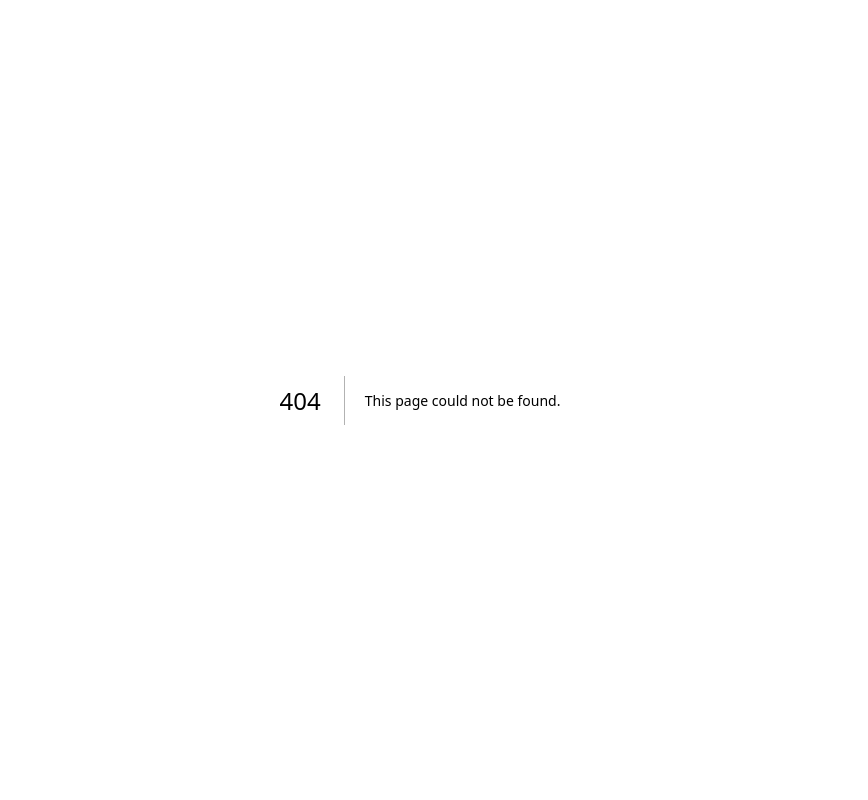
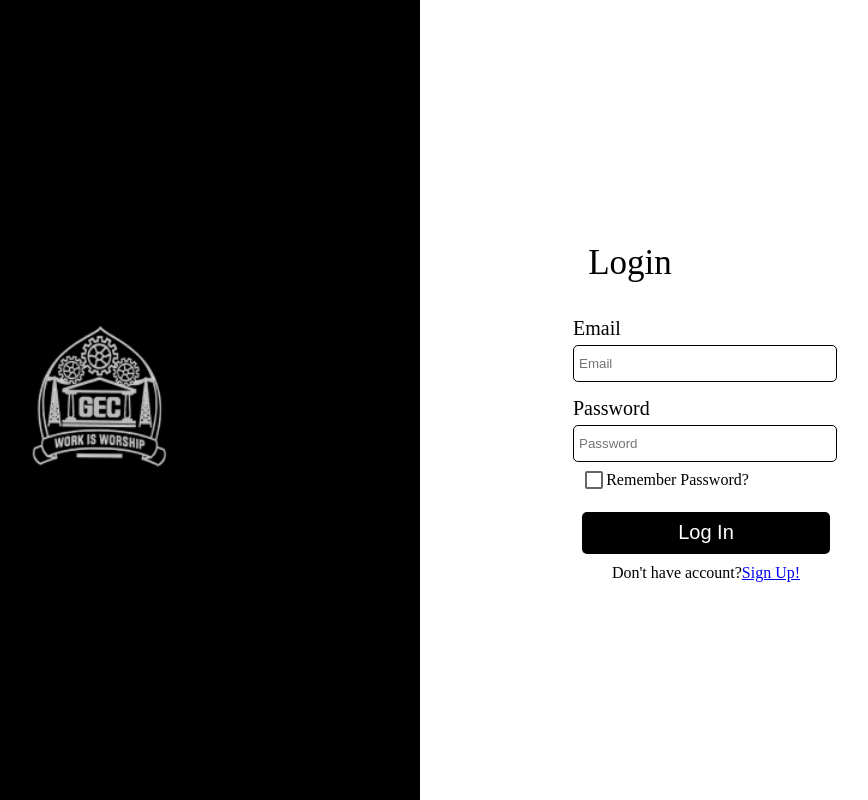
Before and after one commit to zeus11011/BeFrontend, a Next.js app: page /login in a window 1280 px wide. Before the commit this address had no page. Shown: the whole page, without its empty margins (220-1088 px from the left). Built offline with nearby package versions, Linux system fonts and the light colour scheme.

Commit message:
login page done

```diff
--- /dev/null
+++ b/pages/login/index.js
@@ -0,0 +1,63 @@
+import React from "react";
+import styles from "../../styles/Login.module.scss";
+import Image from "next/image";
+import { Checkbox } from "@mui/material";
+import Link from "next/link";
+function login() {
+  return (
+    <div className={styles.main}>
+      <div className={styles.container}>
+        <Image src={"/gec.png"} height={150} width={180} />
+      </div>
+      <div className={styles.container2}>
+        <div className={styles.h1container}>
+          <h1 className={styles.h1}> Login</h1>
+        </div>
+        <div className={styles.box}>
+          <div className={styles.box2}>
+            <h2 className={styles.h2}>Email</h2>
+            <input
+              type="email"
+              name="email"
+              placeholder="Email"
+              className={styles.textfiled}
+            ></input>
+          </div>
+        </div>
+
+        <div className={styles.box}>
+          <div className={styles.box2}>
+            <h2 className={styles.h2}>Password</h2>
+            <input
+              type="password"
+              name="email"
+              placeholder="Password"
+              className={styles.textfiled}
+            ></input>
+          </div>
+        </div>
+        <div className={styles.box5}>
+          <Checkbox
+            label="checkbox"
+            value="true"
+            onChange=""
+            className={styles.checkbox}
+          ></Checkbox>
+          Remember Password?
+        </div>
+
+        <div className={styles.box4}>
+          <button name="login" onClick="" className={styles.button}>
+            Log In
+          </button>
+          <div className={styles.box3}>
+            {"Don't have account? "}
+            <Link href="/"> {"Sign Up!"}</Link>
+          </div>
+        </div>
+      </div>
+    </div>
+  );
+}
+
+export default login;
--- /dev/null
+++ b/styles/Login.module.scss
@@ -0,0 +1,130 @@
+.main {
+  display: flex;
+  flex-direction: row;
+  min-height: 100vh;
+  width: 100vw;
+}
+
+.cont {
+  min-height: 100vh;
+  height: 100%;
+  width: 82%;
+}
+.container {
+  width: 50%;
+  height: 100vh;
+  background-color: black;
+  display: flex;
+  justify-content: center;
+  align-items: center;
+  flex-direction: row;
+}
+
+.container2 {
+  width: 50%;
+  height: 100vh;
+  background-color: white;
+  display: flex;
+  justify-content: center;
+  align-items: center;
+  flex-direction: column;
+}
+
+.h1 {
+  display: flex;
+  justify-content: flex-start;
+  width: 100%;
+  font-family: "Montserrat";
+  font-style: normal;
+  font-weight: 500;
+  font-size: 35px;
+  line-height: 43px;
+  color: #000000;
+}
+
+.h2 {
+  display: flex;
+  justify-content: flex-start;
+  width: 100%;
+  font-family: "Montserrat";
+  font-style: normal;
+  font-weight: 500;
+  font-size: 20px;
+  line-height: 43px;
+  color: #000000;
+  margin-top: 0;
+  margin-bottom: -5px;
+}
+
+.h1container {
+  display: flex;
+  justify-content: flex-start;
+  padding-right: 220px;
+}
+
+.button {
+  font-size: 20px;
+  box-sizing: border-box;
+  width: 248px;
+  height: 42px;
+  left: 871px;
+  top: 672px;
+  background: #000000;
+  border: 1px solid rgba(0, 0, 0, 0.5);
+  border-radius: 5px;
+  color: white;
+  padding-top: 0px;
+  //   padding-bottom: 10px;
+}
+
+.checkbox {
+  top: 0;
+  left: 0;
+  height: 25px;
+  width: 25px;
+}
+.box {
+  display: flex;
+  justify-content: flex-start;
+  padding-right: 70px;
+  padding-bottom: 5px;
+}
+
+.box2 {
+  left: 10px;
+}
+
+.box3 {
+  display: flex;
+  justify-content: center;
+  align-items: center;
+  padding-top: 10px;
+  left: 20px;
+}
+
+.box4 {
+  display: flex;
+  justify-content: flex-start;
+  flex-direction: column;
+  padding-right: 68px;
+  padding-top: 20px;
+}
+.box5 {
+  display: flex;
+  justify-content: flex-start;
+  align-items: center;
+  padding-right: 150px;
+  //   padding-top: 0px;
+}
+
+.textfiled {
+  display: flex;
+  justify-content: flex-start;
+  padding-right: 80px;
+  padding-top: 10px;
+  padding-bottom: 10px;
+  padding-left: 5px;
+  border-radius: 5px;
+  outline: none;
+  border: 1px solid black;
+}
```
Also changed, not shown: 2 other files (tests, documents, lock files or other folders).
